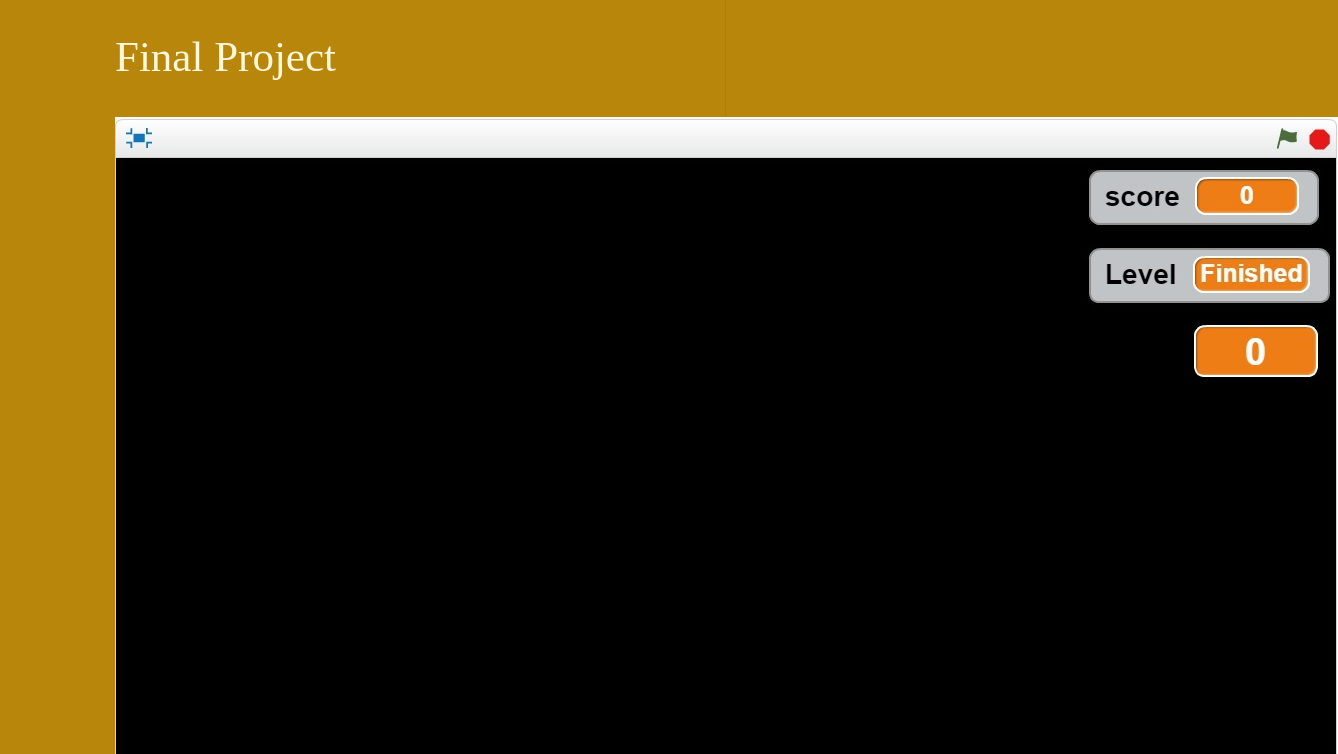
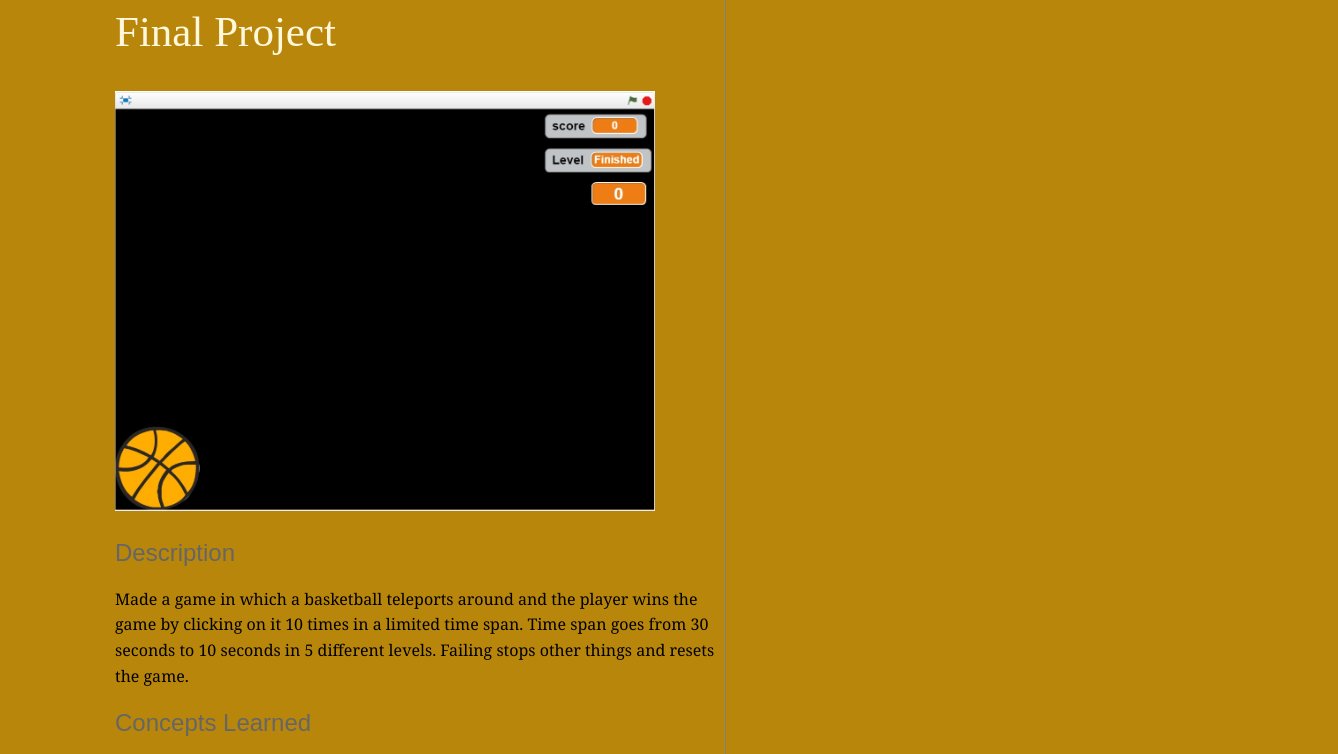
Before and after one commit to BachVinylDiscs/BachVinylDiscs.github.io, a plain HTML site: page scratch.html in a window 1280 px wide. Shown: the part 1889-2643 px from the top of the page, 1338 px wide, since content can reach past the window. Drawn offline with Linux system fonts and the light colour scheme.

Commit message:
resized final project image

```diff
--- a/scratch.html
+++ b/scratch.html
@@ -42,7 +42,7 @@
 						<img src="images\nameassignment.jpg" width="540" height="420" />
 					</p>
 					<h2>Description<h2>
-					<p>Use Scratch to make a program that shows my name, and give each letter 3 unique behaviors.<br>
+					<p>Use Scratch to make a program that shows my name, and give each letter 3 unique behaviors.
 					Program needed to run when the green flag was clicked, and extra credit was given when the screen reset each time the green flag was clicked.</p>
 					<h2>Concepts Learned</h2>
 					<p>
@@ -67,10 +67,10 @@
 					</p>
 					<h1>Final Project</h1>
 					<p>
-						<img src="images\finalproject.jpg" />
+						<img src="images\finalproject.jpg" width="540" height="420" />
 					</p>
 					<h2>Description</h2>
-					<p>Made a game in which a basketball teleports around and the player wins the game by clicking on it 10 times in a limited time span.<br>
+					<p>Made a game in which a basketball teleports around and the player wins the game by clicking on it 10 times in a limited time span.
 					Time span goes from 30 seconds to 10 seconds in 5 different levels. Failing stops other things and resets the game.</p>
 					<h2>Concepts Learned</h2>
 					<p>
```
